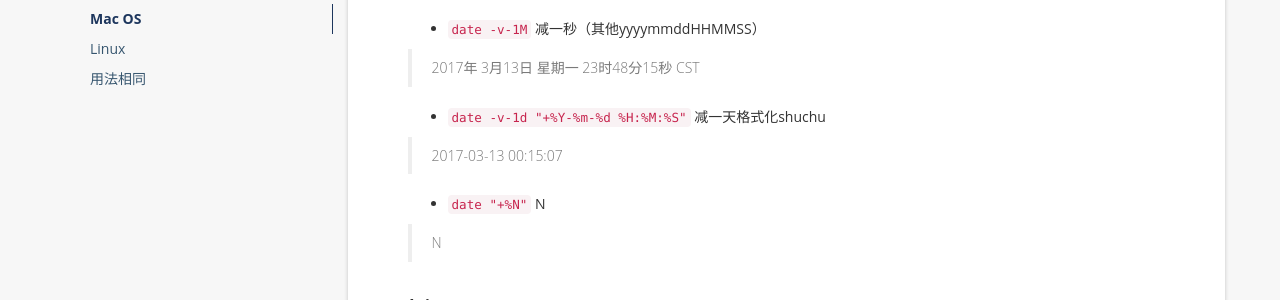
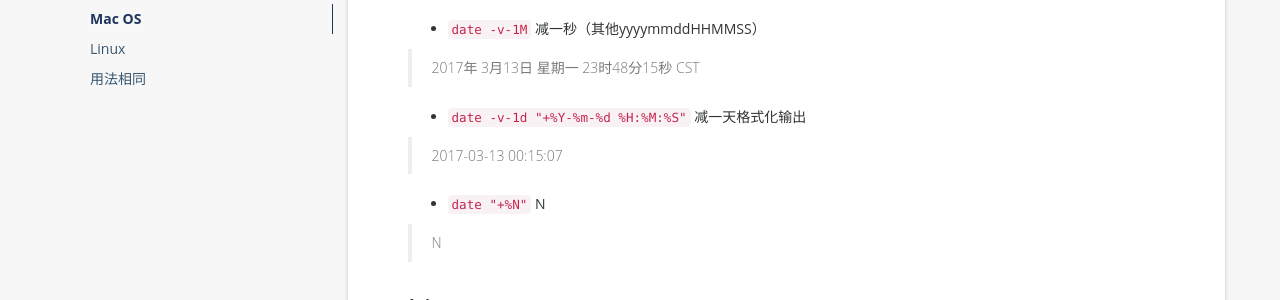
Before and after one commit to DinoZhang/dinozhang.github.io, a Jekyll site: the page built from _posts/2017-03-14-mac-os-and-linux-date-command.md, in a window 1280 px wide and 900 px high, scrolled down 810 px. Shown: the part 153-453 px from the top of the window. Built offline with Jekyll 4.4.1, drawn with Linux system fonts in a browser that asks for light colours; nearby versions of some CDN libraries; comment, search, counter and statistics services are not loaded.

Commit message:
Update 2017-03-14-mac-os-and-linux-date-command.md

```diff
--- a/_posts/2017-03-14-mac-os-and-linux-date-command.md
+++ b/_posts/2017-03-14-mac-os-and-linux-date-command.md
@@ -39,7 +39,7 @@ tag: ['Shell', 'Mac']
 
 > 2017年 3月13日 星期一 23时48分15秒 CST
 
-* `date -v-1d "+%Y-%m-%d %H:%M:%S"` 减一天格式化shuchu
+* `date -v-1d "+%Y-%m-%d %H:%M:%S"` 减一天格式化输出
 
 > 2017-03-13	00:15:07
 
```
